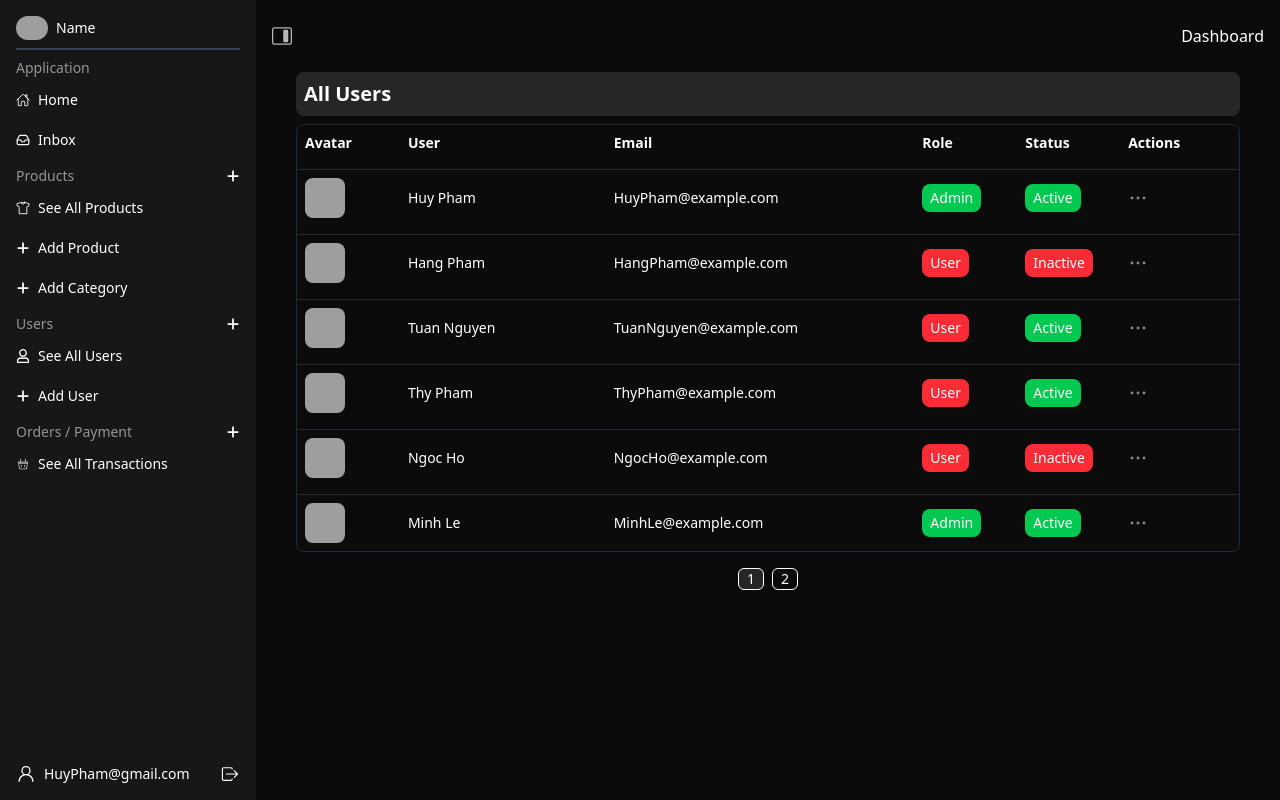
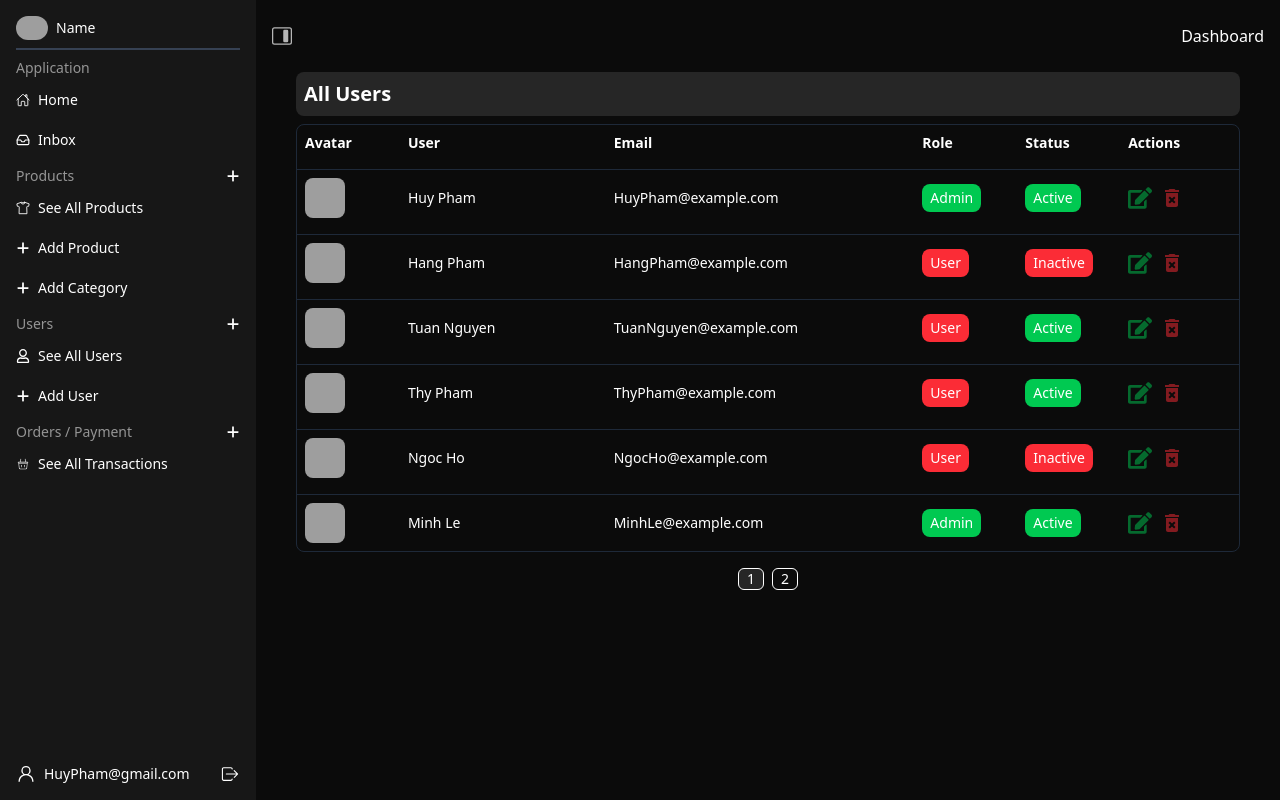
Before and after one commit to Huywb/Ecommerce, a React app in the folder frontend/: page /admin/users in a window 1280 px wide. Built offline with nearby package versions, Linux system fonts and the light colour scheme; grey boxes are pictures that could not be loaded; the HTML template or start-up script is replaced by a standard one.

Commit message:
Fix error: 'Siderbar Animation transform'

```diff
--- a/frontend/src/admin/components/SiderBarAdmin.jsx
+++ b/frontend/src/admin/components/SiderBarAdmin.jsx
@@ -5,8 +5,16 @@ import { FaPlus } from "react-icons/fa6";
 import { GoPerson } from "react-icons/go";
 import { IoIosLogOut } from "react-icons/io";
 
-const SiderBarAdmin = ({hideSiderBar}) => {
-  return (
+const SiderBarAdmin = ({hideSiderBar,ToggleShowAddProductForm,ToggleShowAddUserForm}) => {
+
+    const SiderBarToggleShowAddProductForm = (value) => {
+        ToggleShowAddProductForm(value)
+    }
+    const SiderBarToggleShowAddUserForm = () => {
+        ToggleShowAddUserForm()
+    }
+
+    return (
     <div className={`h-full flex flex-col p-4 gap-5  w-full text-white justify-between text-sm `}>
         <div className={`flex flex-col gap-2 ${hideSiderBar ? 'gap-5 text-xl' : ''}`}>
             <div className='flex gap-2 items-center'>
@@ -42,7 +50,7 @@ const SiderBarAdmin = ({hideSiderBar}) => {
 
                 {
                     Product.map((item,index)=>(
-                        <Link to={item.url} key={index} className='flex py-2 hover:bg-[#262626] duration-300 transition-all rounded-lg items-center gap-2'>
+                        <Link to={item.url} key={index} onClick={() => SiderBarToggleShowAddProductForm(item.type)} className='flex py-2 hover:bg-[#262626] duration-300 transition-all rounded-lg items-center gap-2'>
                             {item.icon}
                             {hideSiderBar ? '' : <span>{item.name}</span>}
                         </Link>
@@ -60,7 +68,7 @@ const SiderBarAdmin = ({hideSiderBar}) => {
                 </div>
                 {
                     User.map((item,index)=>(
-                        <Link to={item.url} key={index} className='flex py-2 hover:bg-[#262626] duration-300 transition-all rounded-lg items-center gap-2'>
+                        <Link to={item.url} key={index} onClick={SiderBarToggleShowAddUserForm} className='flex py-2 hover:bg-[#262626] duration-300 transition-all rounded-lg items-center gap-2'>
                             {item.icon}
                             {hideSiderBar ? '' : <span>{item.name}</span>}
                         </Link>
--- a/frontend/src/admin/pages/AdminUsers.jsx
+++ b/frontend/src/admin/pages/AdminUsers.jsx
@@ -1,7 +1,7 @@
 import { useState } from 'react';
 import { UsersAdmin } from '../contants/DataAdmin'
-import { IoIosMore } from "react-icons/io";
-
+import { FaEdit } from "react-icons/fa";
+import { MdDeleteForever } from "react-icons/md";
 const AdminUsers = () => {
     const [showActions,setShowActions] = useState(null);
     const [page,setPage] = useState(1);
@@ -66,14 +66,9 @@ const AdminUsers = () => {
                         <div className='w-1/8 '>
                             <h2 className={`px-2 py-1 ${item.status === "Active" ? "bg-green-500" : "bg-red-500"} w-fit rounded-lg`}>{item.status}</h2>
                         </div>
-                        <div className='w-1/8 relative'>
-                            <IoIosMore size={20} onClick={() => handleShowActions(item.id)} className='cursor-pointer opacity-50 hover:opacity-95 transition-all duration-300'/>
-                            {showActions === item.id && (
-                                <div className='absolute bg-[#171717] flex flex-col z-30 '>
-                                    <button onClick={() => handleEditUser(item.id)} className='cursor-pointer hover:bg-gray-600 p-2 px-4 transition-all duration-300'>Edit</button>
-                                    <button onClick={() => handleDeleteUser(item.id)} className='cursor-pointer hover:bg-gray-600 p-2 px-4 transition-all duration-300'>Delete</button>
-                                </div>
-                            )}
+                        <div className='w-1/8 flex gap-2 '>
+                            <FaEdit onClick={() => handleEditUser(item.id)} size={24} className='text-green-500 transition-all duration-300 opacity-50 cursor-pointer hover:opacity-95 '/>
+                            <MdDeleteForever onClick={() => handleDeleteUser(item.id)} size={24} className='text-red-500 transition-all duration-300 opacity-50 cursor-pointer hover:opacity-95 '/>
                         </div>
                     </div>
                 ))
```
